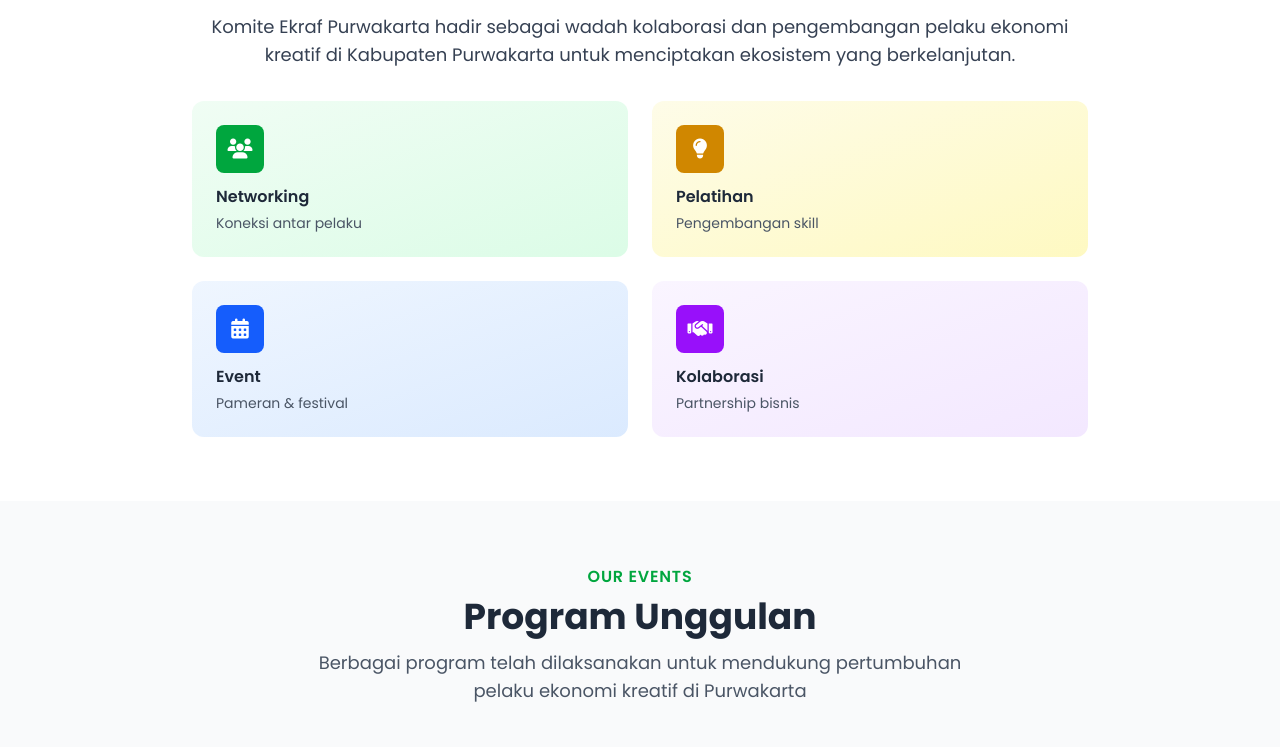
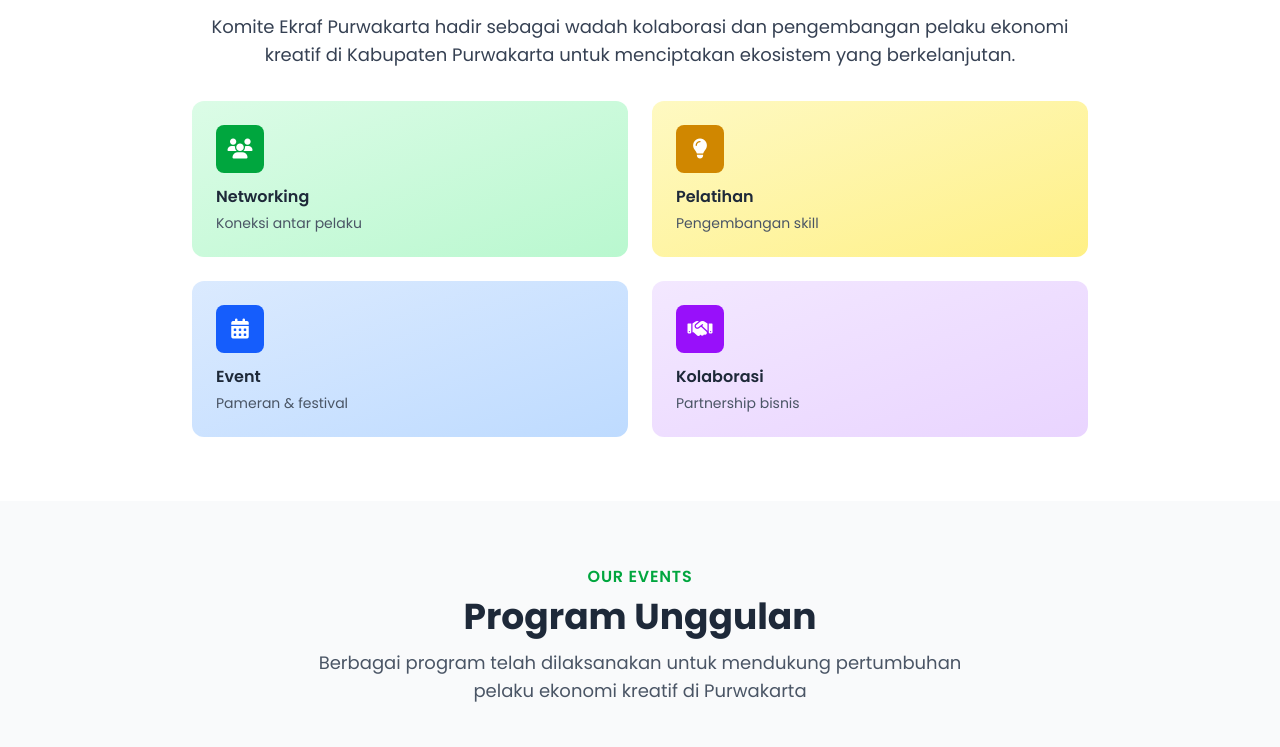
Before and after one commit to hikambdwh/website-ekraf-1, a website: page public/index.html in a window 1280 px wide. Shown: the part 1006-1753 px from the top of the page. Drawn offline with Linux system fonts and the light colour scheme.

Commit message:
merubah warna

```diff
--- a/public/index.html
+++ b/public/index.html
@@ -204,9 +204,9 @@
                     di Kabupaten Purwakarta untuk menciptakan ekosistem yang berkelanjutan.
                 </p>
 
-                <div class="grid grid-cols-1 sm:grid-cols-2 gap-4 md:gap-6">
+                <div class="grid grid-cols-1 sm:grid-cols-2 gap-5 md:gap-6">
                     <div
-                        class="bg-gradient-to-br from-green-50 to-green-100 p-5 md:p-6 rounded-xl hover:shadow-lg transition-shadow">
+                        class="bg-gradient-to-br from-green-100 to-green-200 p-5 md:p-6 rounded-xl hover:shadow-lg transition-shadow">
                         <div
                             class="w-11 h-11 md:w-12 md:h-12 bg-green-600 rounded-lg flex items-center justify-center mb-3">
                             <i class="fas fa-users text-white text-lg md:text-xl"></i>
@@ -215,7 +215,7 @@
                         <p class="text-sm text-gray-600 mt-1">Koneksi antar pelaku</p>
                     </div>
                     <div
-                        class="bg-gradient-to-br from-yellow-50 to-yellow-100 p-5 md:p-6 rounded-xl hover:shadow-lg transition-shadow">
+                        class="bg-gradient-to-br from-yellow-100 to-yellow-200 p-5 md:p-6 rounded-xl hover:shadow-lg transition-shadow">
                         <div
                             class="w-11 h-11 md:w-12 md:h-12 bg-yellow-600 rounded-lg flex items-center justify-center mb-3">
                             <i class="fas fa-lightbulb text-white text-lg md:text-xl"></i>
@@ -224,7 +224,7 @@
                         <p class="text-sm text-gray-600 mt-1">Pengembangan skill</p>
                     </div>
                     <div
-                        class="bg-gradient-to-br from-blue-50 to-blue-100 p-5 md:p-6 rounded-xl hover:shadow-lg transition-shadow">
+                        class="bg-gradient-to-br from-blue-100 to-blue-200 p-5 md:p-6 rounded-xl hover:shadow-lg transition-shadow">
                         <div
                             class="w-11 h-11 md:w-12 md:h-12 bg-blue-600 rounded-lg flex items-center justify-center mb-3">
                             <i class="fas fa-calendar-alt text-white text-lg md:text-xl"></i>
@@ -233,7 +233,7 @@
                         <p class="text-sm text-gray-600 mt-1">Pameran & festival</p>
                     </div>
                     <div
-                        class="bg-gradient-to-br from-purple-50 to-purple-100 p-5 md:p-6 rounded-xl hover:shadow-lg transition-shadow">
+                        class="bg-gradient-to-br from-purple-100 to-purple-200 p-5 md:p-6 rounded-xl hover:shadow-lg transition-shadow">
                         <div
                             class="w-11 h-11 md:w-12 md:h-12 bg-purple-600 rounded-lg flex items-center justify-center mb-3">
                             <i class="fas fa-handshake text-white text-lg md:text-xl"></i>
```
Also changed, not shown: public/style/output.css.
